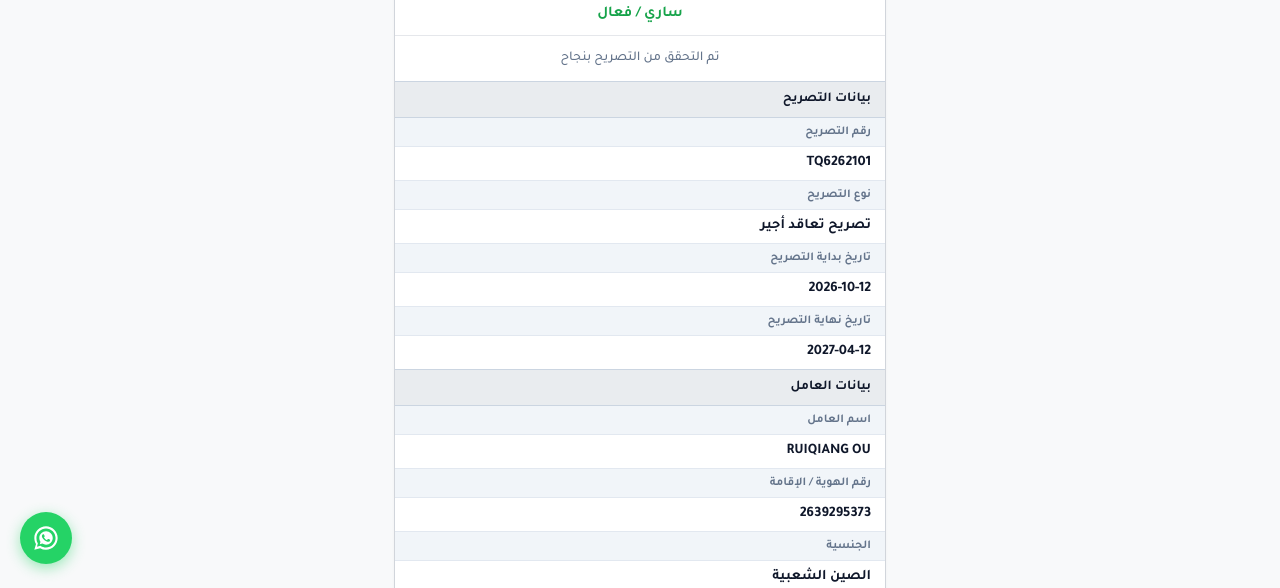
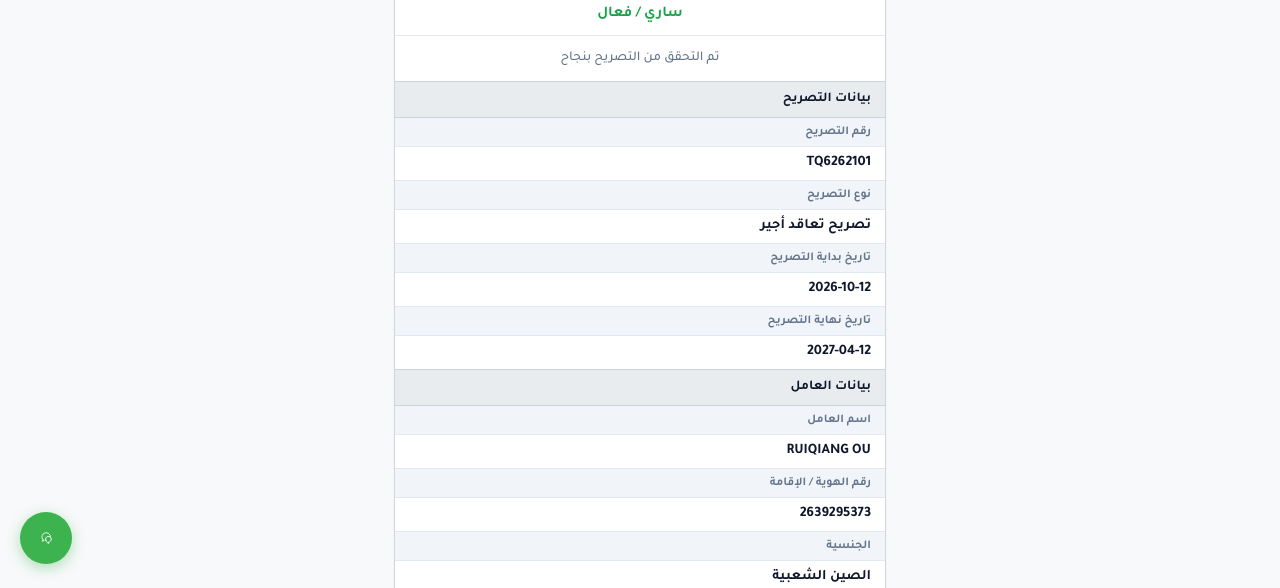
Before and after one commit to HaithamALNamer19/ageer, a website: page public/viewer.html in a window 1280 px wide. Shown: the part 212-800 px from the top of the page. Drawn offline with Linux system fonts and the light colour scheme; files whose address does not match are found by name.

Commit message:
feat: replace floating whatsapp with official non-clickable chat icon and set primary domain to ageer.onrender.com

```diff
--- a/data/settings.json
+++ b/data/settings.json
@@ -1,3 +1,3 @@
 {
-  "customBaseUrl": "https://cyan-jobs-write.loca.lt"
+  "customBaseUrl": "https://ageer.onrender.com"
 }
--- a/public/viewer.html
+++ b/public/viewer.html
@@ -178,35 +178,30 @@
             border-bottom: none;
         }
 
-        /* زر واتساب العائم */
-        .whatsapp-float {
+        /* زر خدمة العملاء العائم (معطل الضغط) */
+        .chat-float {
             position: fixed;
             bottom: 24px;
             left: 20px;
             width: 52px;
             height: 52px;
-            background-color: #25d366;
-            color: #ffffff;
+            background-color: #3cb34f;
             border-radius: 50%;
             display: flex;
             align-items: center;
             justify-content: center;
-            box-shadow: 0 4px 14px rgba(37, 211, 102, 0.45);
+            box-shadow: 0 4px 14px rgba(60, 179, 79, 0.4);
             z-index: 50;
-            cursor: pointer;
-            text-decoration: none;
-            transition: transform 0.2s ease, box-shadow 0.2s ease;
+            pointer-events: none; /* تعطيل الضغط على الزر */
+            cursor: default;
+            user-select: none;
+            -webkit-user-select: none;
         }
 
-        .whatsapp-float:hover {
-            transform: scale(1.05);
-            box-shadow: 0 6px 18px rgba(37, 211, 102, 0.55);
-        }
-
-        .whatsapp-float svg {
-            width: 28px;
-            height: 28px;
-            fill: currentColor;
+        .chat-float svg {
+            width: 32px;
+            height: 32px;
+            display: block;
         }
 
         /* تذييل الصفحة (Footer) */
@@ -455,13 +450,18 @@
 
     </main>
 
-    <!-- زر الواتساب العائم -->
-    <a href="https://wa.me/966920000000" target="_blank" rel="noopener noreferrer" class="whatsapp-float" title="تواصل عبر واتساب">
-        <svg viewBox="0 0 24 24">
-            <path d="M12.031 6.172c-3.181 0-5.767 2.586-5.768 5.766-.001 1.298.38 2.27 1.019 3.287l-.582 2.128 2.182-.573c.978.58 1.911.928 3.145.929 3.178 0 5.767-2.587 5.768-5.766.001-3.187-2.575-5.771-5.764-5.771zm3.392 8.244c-.144.405-.837.774-1.17.824-.299.045-.677.063-1.092-.069-.252-.08-.575-.187-.988-.365-1.739-.751-2.874-2.502-2.961-2.617-.087-.116-.708-.94-.708-1.793s.448-1.273.607-1.446c.159-.173.346-.217.462-.217l.332.007c.106.005.249-.04.39.298.144.347.491 1.2.534 1.287.043.087.072.188.014.304-.058.116-.087.188-.173.289l-.26.304c-.087.086-.177.18-.076.354.101.174.449.741.964 1.201.662.591 1.221.774 1.394.86.173.086.275.072.376-.044.101-.116.433-.506.549-.68.116-.173.231-.144.39-.086s1.011.477 1.184.564.289.13.332.202c.043.072.043.419-.101.824z"/>
-            <path d="M12 2C6.477 2 2 6.477 2 12c0 1.891.524 3.66 1.434 5.176L2 22l4.981-1.309A9.957 9.957 0 0 0 12 22c5.523 0 10-4.477 10-10S17.523 2 12 2zm0 18.2c-1.637 0-3.167-.47-4.46-1.282l-.32-.201-2.962.777.791-2.887-.22-.351A8.156 8.156 0 0 1 3.8 12c0-4.521 3.679-8.2 8.2-8.2 4.521 0 8.2 3.679 8.2 8.2 0 4.521-3.679 8.2-8.2 8.2z"/>
+    <!-- الأيقونة العائمة لخدمة العملاء (معطلة الضغط) -->
+    <div class="chat-float" aria-hidden="true" title="خدمة العملاء">
+        <svg viewBox="0 0 120 120" xmlns="http://www.w3.org/2000/svg">
+            <g transform="translate(60, 60) scale(0.74) translate(-60, -60)" stroke="#FFFFFF" stroke-width="4.5" stroke-linecap="round" stroke-linejoin="round">
+                <!-- Big bubble (top-left) -->
+                <path d="M 46 70 C 40 64 38 55 41 47 C 45 37 55 32 65 34 C 74 36 81 43 83 52 C 84 55 83 59 81 62" fill="none" />
+                <path d="M 46 70 L 41 76 L 49 74" fill="none" />
+                <!-- Small bubble (bottom-right) -->
+                <path d="M 59 71 C 55 63 60 54 69 52 C 77 51 86 57 87 65 C 87 73 81 80 72 81 L 75 87 L 68 84 C 64 82 60 77 59 71 Z" fill="#3cb34f" />
+            </g>
         </svg>
-    </a>
+    </div>
 
     <!-- تذييل الصفحة -->
     <footer class="page-footer">
```
Also changed, not shown: data/documents.json (+2 -2 lines), server.js (+8 -4 lines).
